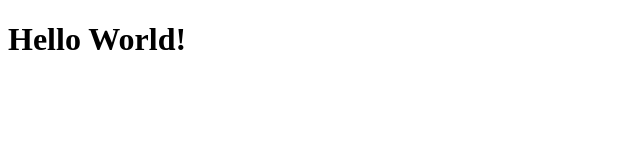
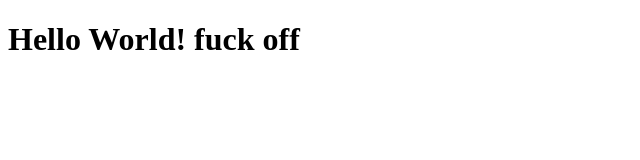
Before and after one commit to mohamad-mirza/mohamad-mirza.github.io, a plain HTML site: page index.html in a window 1280 px wide. Shown: the whole page, without its empty margins (0-640 px from the left). Drawn offline with Linux system fonts and the light colour scheme.

Commit message:
Update index.html

```diff
--- a/index.html
+++ b/index.html
@@ -2,6 +2,6 @@
 <html>
 
 <body>
-<h1>Hello World!</h1>
+ <h1>Hello World! fuck off</h1>
 </body>
 </html>
```
